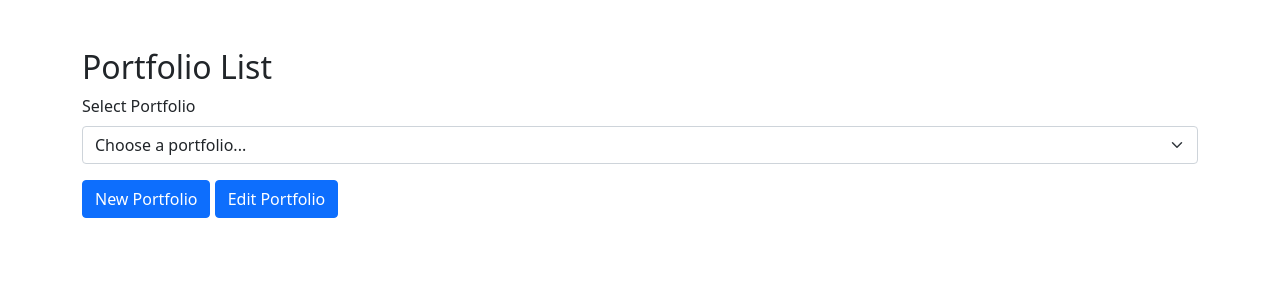
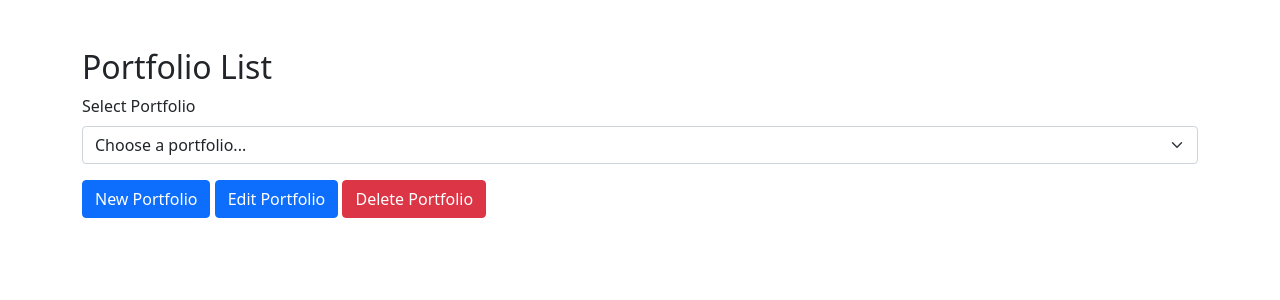
Before and after one commit to RedComet1027/PyFlask, a Flask app: template templates/list_portfolio.html in a window 1280 px wide. Shown: the top 300 px of the page. Run offline with Flask 3, Linux system fonts and the light colour scheme; the template is opened without the code that fills it, so the values that code supplies are empty.

Commit message:
Add feature of delete portfolio

```diff
--- a/app.py
+++ b/app.py
@@ -1,6 +1,6 @@
 from flask import Flask, render_template, jsonify, request, redirect
 from flask_sqlalchemy import SQLAlchemy
-from database import load_stocks_from_db, load_stock_from_db, save_portfolio_data_to_db, load_portfolios_from_db, load_portfolio_stocks_from_db, update_portfolio_data_to_db
+from database import load_stocks_from_db, load_stock_from_db, save_portfolio_data_to_db, load_portfolios_from_db, load_portfolio_stocks_from_db, update_portfolio_data_to_db, delete_portfolio_from_db
 
 app = Flask(__name__)
 
@@ -60,6 +60,13 @@ def update_portfolio():
 
     return redirect('/list-portfolio')  # Redirect back to the list portfolio page
 
+@app.route('/delete-portfolio')
+def delete_portfolio():
+    portfolio_name = request.args.get('name')
+    delete_portfolio_from_db(portfolio_name)
+
+    return redirect('/list-portfolio')  # Redirect back to the list portfolio page
+
 @app.route('/api/portfolio/<portfolio_name>/stocks')
 def get_portfolio_stocks(portfolio_name):
     stocks = load_portfolio_stocks_from_db(portfolio_name)
--- a/database.py
+++ b/database.py
@@ -53,6 +53,12 @@ def update_portfolio_data_to_db(portfolio_name, selected_stocks):
         conn.execute(query, {"name": portfolio_name, "tickers": ','.join(selected_stocks)})
         conn.commit()
 
+def delete_portfolio_from_db(portfolio_name):
+    with engine.connect() as conn:
+        query = text("DELETE FROM user_folio WHERE name = :name")
+        conn.execute(query, {"name": portfolio_name})
+        conn.commit()
+
 def load_portfolios_from_db():
     with engine.connect() as conn:
         result = conn.execute(text("SELECT DISTINCT name FROM user_folio"))
--- a/templates/list_portfolio.html
+++ b/templates/list_portfolio.html
@@ -22,6 +22,7 @@
 
         <button class="btn btn-primary" onclick="window.location.href='/new-portfolio'">New Portfolio</button>
         <button class="btn btn-primary" id="editPortfolioButton" onclick="editPortfolio()">Edit Portfolio</button>
+        <button class="btn btn-danger" id="deletePortfolioButton" onclick="deletePortfolio()">Delete Portfolio</button>
 
         <div id="stocksTable" style="display: none;">
             <h4>Stocks in Portfolio</h4>
@@ -40,6 +41,13 @@
     </div>
 
     <script>
+        function deletePortfolio() {
+            const portfolioName = document.getElementById('portfolioSelect').value;
+            if (portfolioName) {
+                window.location.href = `/delete-portfolio?name=${encodeURIComponent(portfolioName)}`;
+            }
+        }
+
         function editPortfolio() {
             const portfolioName = document.getElementById('portfolioSelect').value;
             if (portfolioName) {
```
